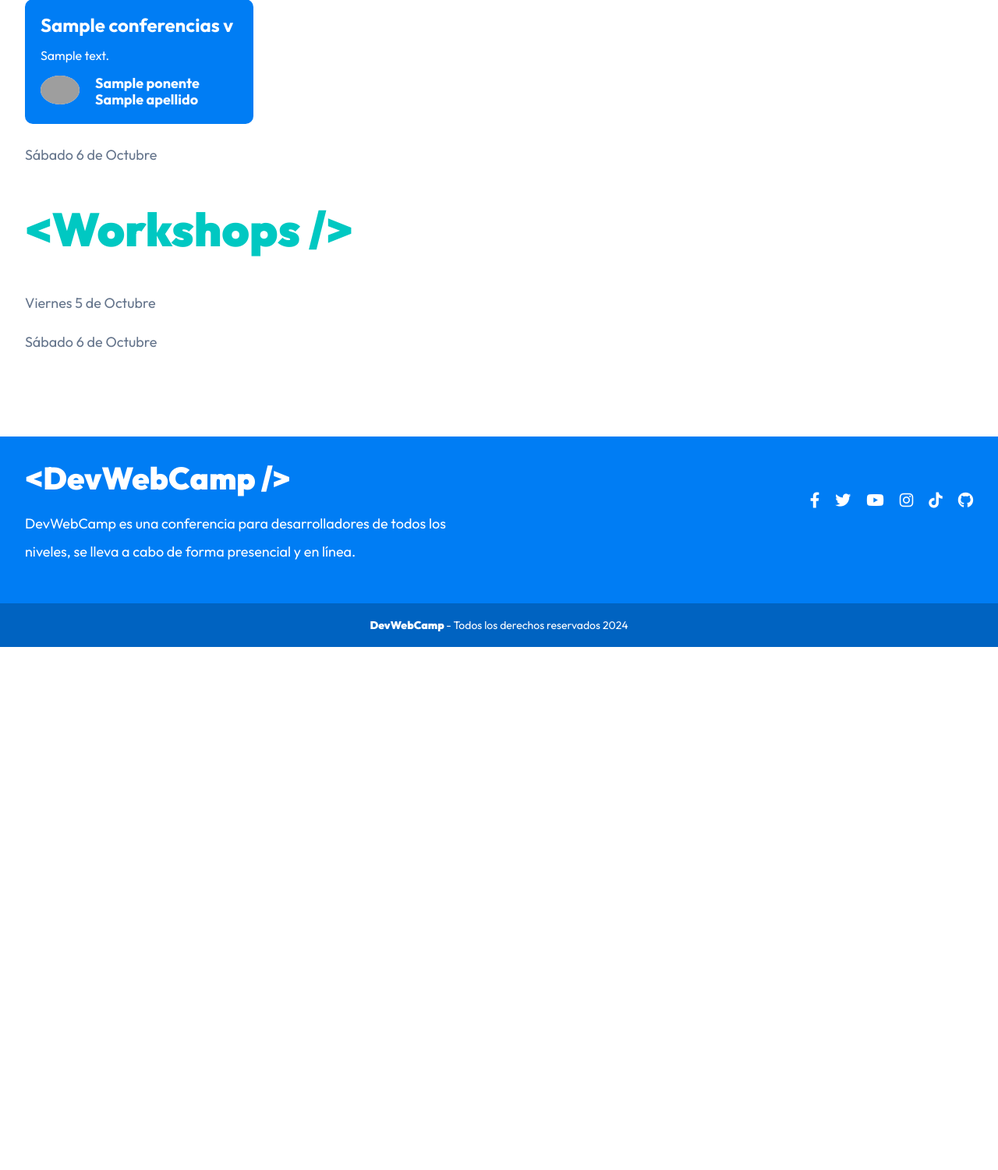
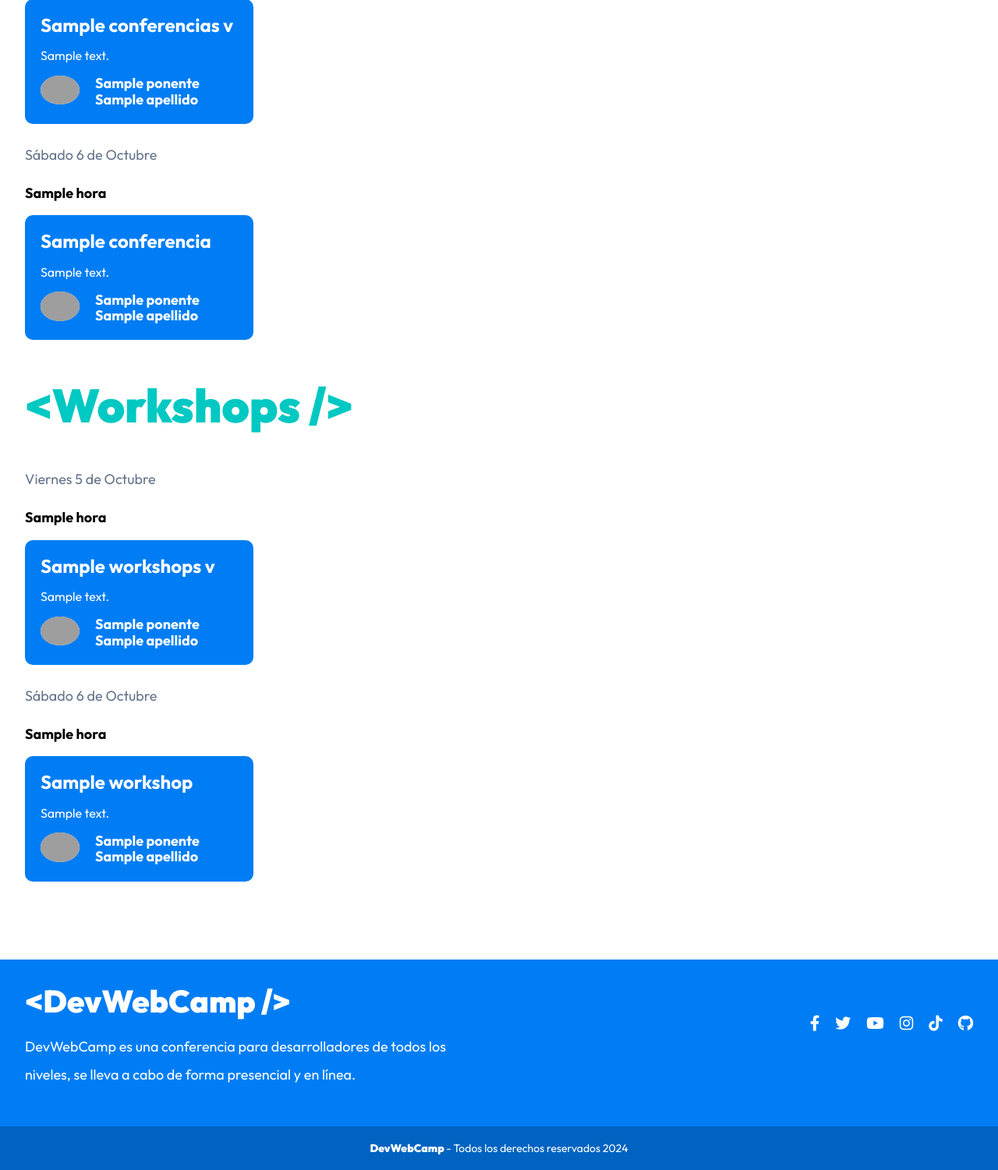
Before and after one commit to Johnsky-Games/DevWebCamp_inicio, a PHP site: template views/paginas/conferencias.php in a window 1280 px wide. Shown: the part 1125-2626 px from the top of the page at 78% size. Before the commit the page ends 1955 px from the top, so only its background shows below. Run offline with PHP 8.4, Linux system fonts and the light colour scheme; the template is opened without the code that fills it: most values are stand-ins (such as "Sample title", 1, 10 or a date in 2020); some libraries are stand-ins or nearby versions; grey boxes are pictures that could not be loaded.

Commit message:
Añadiendo Curresel a las demas secciones

```diff
--- a/src/scss/paginas/_conferencias.scss
+++ b/src/scss/paginas/_conferencias.scss
@@ -30,7 +30,8 @@
         }
     }
 
-    .swiper-button-next, .swiper-button-prev {
+    .swiper-button-next,
+    .swiper-button-prev {
         color: rgba(v.$blanco, .5);
     }
 }
@@ -53,7 +54,7 @@
         }
     }
 
-    &__nombre{
+    &__nombre {
         font-size: 2.4rem;
         margin: 0;
         display: -webkit-box;
--- a/views/paginas/conferencias.php
+++ b/views/paginas/conferencias.php
@@ -38,15 +38,105 @@
         </div>
 
         <p class="eventos__fechas">Sábado 6 de Octubre</p>
-        <div class="eventos__listado"></div>
+        <div class="eventos__listado slider swiper">
+            <div class="swiper-wrapper">
+                <?php foreach ($eventos['conferencias_s'] as $evento) { ?>
+                    <div class="evento swiper-slide">
+                        <p class="evento__hora"> <?php echo $evento->hora->hora; ?></p>
+                        <div class="evento__informacion">
+                            <h4 class="evento__nombre"> <?php echo $evento->nombre; ?></h4>
+
+                            <p class="evento__introduccion"> <?php echo $evento->descripcion; ?></p>
+
+                            <div class="evento__autor-info">
+                                <picture>
+                                    <source srcset="img/speakers/<?php echo $evento->ponente->imagen; ?>.webp"
+                                        type="image/webp">
+                                    <source srcset="img/speakers/<?php echo $evento->ponente->imagen; ?>.png"
+                                        type="image/png">
+                                    <img class="evento__imagen-autor" loading="lazy" width="200" height="300"
+                                        src="img/speakers/<?php echo $evento->ponente->imagen; ?>.png" alt="Imagen Ponente">
+                                </picture>
+
+                                <div class="evento__autor-nombre">
+                                    <?php echo $evento->ponente->nombre . " " . $evento->ponente->apellido; ?>
+                                </div>
+                            </div>
+                        </div>
+                    </div>
+                <?php } ?>
+            </div>
+            <div class="swiper-button-next"></div>
+            <div class="swiper-button-prev"></div>
+        </div>
     </div>
 
     <div class="eventos eventos--workshops">
         <h3 class="eventos__heading">&lt;Workshops /></h3>
         <p class="eventos__fechas">Viernes 5 de Octubre</p>
-        <div class="eventos__listado"></div>
+        <div class="eventos__listado slider swiper">
+            <div class="swiper-wrapper">
+                <?php foreach ($eventos['workshops_v'] as $evento) { ?>
+                    <div class="evento swiper-slide">
+                        <p class="evento__hora"> <?php echo $evento->hora->hora; ?></p>
+                        <div class="evento__informacion">
+                            <h4 class="evento__nombre"> <?php echo $evento->nombre; ?></h4>
+
+                            <p class="evento__introduccion"> <?php echo $evento->descripcion; ?></p>
+
+                            <div class="evento__autor-info">
+                                <picture>
+                                    <source srcset="img/speakers/<?php echo $evento->ponente->imagen; ?>.webp"
+                                        type="image/webp">
+                                    <source srcset="img/speakers/<?php echo $evento->ponente->imagen; ?>.png"
+                                        type="image/png">
+                                    <img class="evento__imagen-autor" loading="lazy" width="200" height="300"
+                                        src="img/speakers/<?php echo $evento->ponente->imagen; ?>.png" alt="Imagen Ponente">
+                                </picture>
+
+                                <div class="evento__autor-nombre">
+                                    <?php echo $evento->ponente->nombre . " " . $evento->ponente->apellido; ?>
+                                </div>
+                            </div>
+                        </div>
+                    </div>
+                <?php } ?>
+            </div>
+            <div class="swiper-button-next"></div>
+            <div class="swiper-button-prev"></div>
+        </div>
 
         <p class="eventos__fechas">Sábado 6 de Octubre</p>
-        <div class="eventos__listado"></div>
+        <div class="eventos__listado slider swiper">
+            <div class="swiper-wrapper">
+                <?php foreach ($eventos['workshops_s'] as $evento) { ?>
+                    <div class="evento swiper-slide">
+                        <p class="evento__hora"> <?php echo $evento->hora->hora; ?></p>
+                        <div class="evento__informacion">
+                            <h4 class="evento__nombre"> <?php echo $evento->nombre; ?></h4>
+
+                            <p class="evento__introduccion"> <?php echo $evento->descripcion; ?></p>
+
+                            <div class="evento__autor-info">
+                                <picture>
+                                    <source srcset="img/speakers/<?php echo $evento->ponente->imagen; ?>.webp"
+                                        type="image/webp">
+                                    <source srcset="img/speakers/<?php echo $evento->ponente->imagen; ?>.png"
+                                        type="image/png">
+                                    <img class="evento__imagen-autor" loading="lazy" width="200" height="300"
+                                        src="img/speakers/<?php echo $evento->ponente->imagen; ?>.png" alt="Imagen Ponente">
+                                </picture>
+
+                                <div class="evento__autor-nombre">
+                                    <?php echo $evento->ponente->nombre . " " . $evento->ponente->apellido; ?>
+                                </div>
+                            </div>
+                        </div>
+                    </div>
+                <?php } ?>
+            </div>
+            <div class="swiper-button-next"></div>
+            <div class="swiper-button-prev"></div>
+        </div>
     </div>
 </main>
```
Also changed, not shown: package-lock.json, public/build/css/app.css, public/build/js/main.min.js, public/index.php (line endings or trailing spaces), 2 other files. Lines whose indentation alone changed are shown as unchanged.
